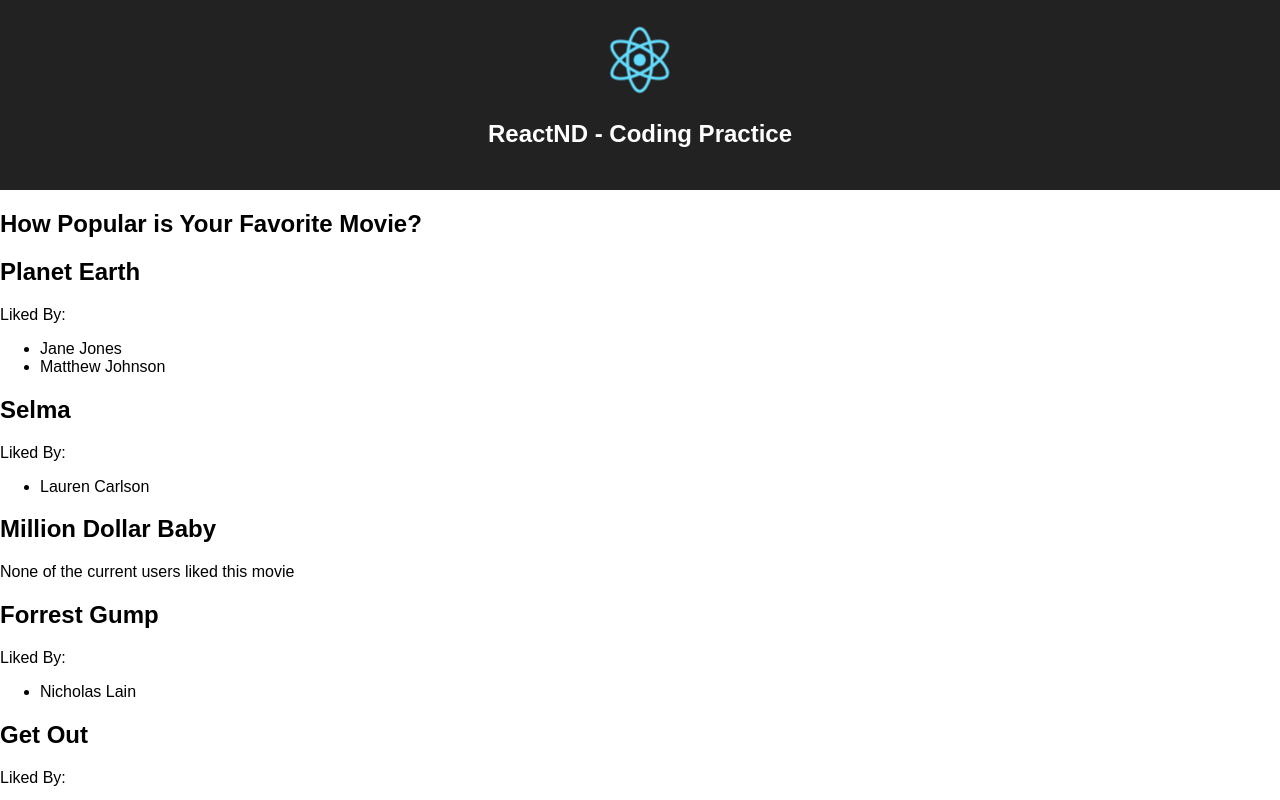
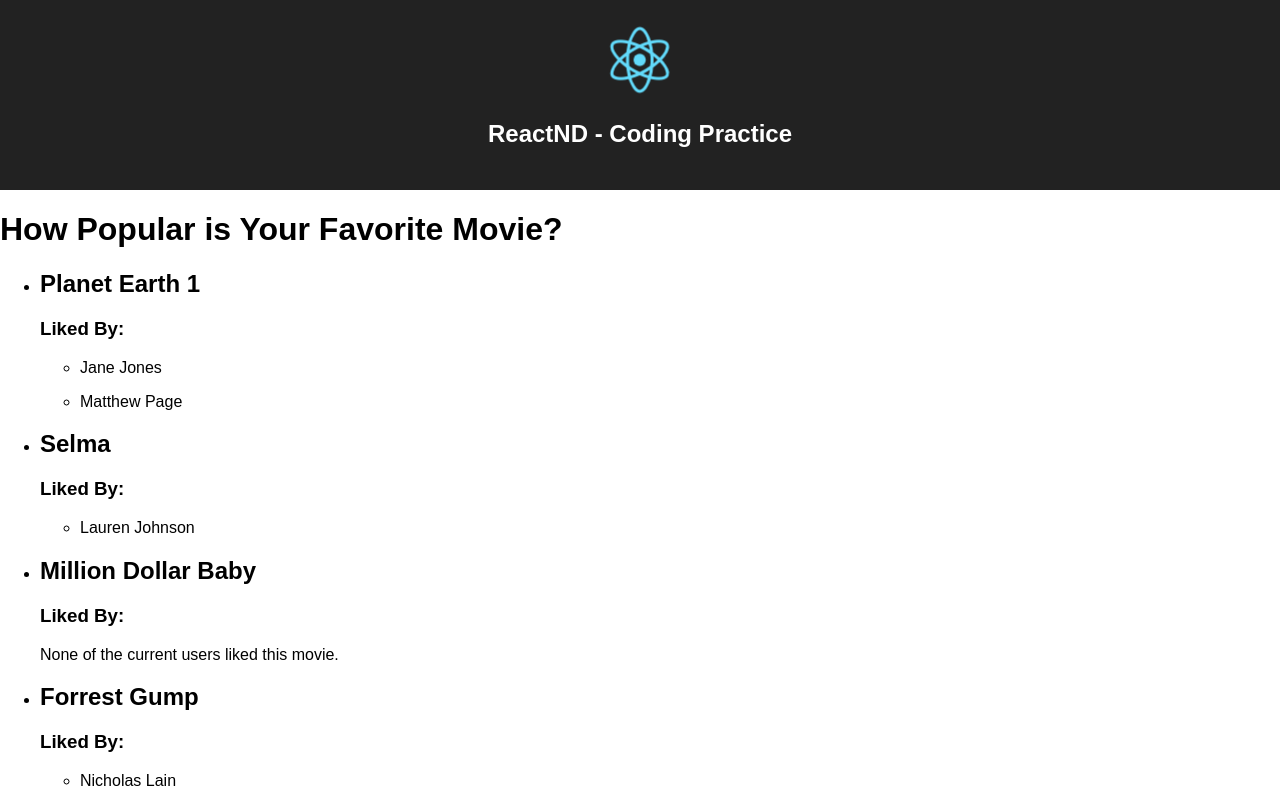
Before and after one commit to avilbol/react-exercises, a React (Create React App) app: page / in a window 1280 px wide. Shown: the top 800 px of the page. Built offline with nearby package versions, Linux system fonts and the light colour scheme.

Commit message:
Adding refactor from stateless to functional components

```diff
--- a/src/App.js
+++ b/src/App.js
@@ -1,13 +1,7 @@
 import React, { Component } from 'react';
 import logo from './logo.svg';
 import './App.css';
-import LikedBy from './LikedBy'
-
-/*
-Display a list of movies where each movie contains a list of users that favorited it.
-
-For detailed instructions, refer to instructions.md.
-*/
+import MovieCardsList from './MovieCardsList';
 
 const profiles = [
   {
@@ -50,7 +44,7 @@ const users = {
   },
   2: {
     id: 2,
-    name: 'Matthew Johnson',
+    name: 'Matthew Page',
     userName: 'mpage',
   },
   3: {
@@ -65,7 +59,7 @@ const users = {
   },
   5: {
     id: 5,
-    name: 'Lauren Carlson',
+    name: 'Lauren Johnson',
     userName: 'user123',
   },
   6: {
@@ -78,7 +72,7 @@ const users = {
 const movies = {
   1: {
     id: 1,
-    name: 'Planet Earth',
+    name: 'Planet Earth 1',
   },
   2: {
     id: 2,
@@ -98,43 +92,17 @@ const movies = {
   },
 };
 
-let groupByMovie = () => {
-  let group = {}
-  profiles.forEach(profile => {
-    let movieID = profile.favoriteMovieID
-    if(!group[movieID]) {
-      group[movieID] = []
-    }
-    group[movieID].push({
-      id: users[profile.userID].id,
-      name: users[profile.userID].name
-    })
-  })
-
-  return group
-}
-
 class App extends Component {
   render() {
-    let moviesLikes = groupByMovie()
     return (
-      <div className="App">
+      <div>
         <header className="App-header">
           <img src={logo} className="App-logo" alt="logo" />
           <h1 className="App-title">ReactND - Coding Practice</h1>
         </header>
-        <h2>How Popular is Your Favorite Movie?</h2>
-		{Object.entries(movies)
-			.map(moviePair => moviePair[1])
-			.map((movie) => (
-                <div>
-                    <h2>{movie.name}</h2>
-                    <LikedBy
-                        usersLikedBy={moviesLikes[movie.id]}
-                        emptyMessage="None of the current users liked this movie"/>
-                </div>
-         	))}
-      	</div>
+        <h1>How Popular is Your Favorite Movie?</h1>
+        <MovieCardsList profiles={profiles} movies={movies} users={users} />
+      </div>
     );
   }
 }
--- /dev/null
+++ b/src/MovieCard.js
@@ -0,0 +1,28 @@
+import React from 'react';
+
+const MovieCard = (props) => (
+  <li key={props.movieInfo.id}>
+  <h2>{props.movieInfo.name}</h2>
+  <h3>Liked By:</h3>
+  {!props.usersWhoLikedMovie || props.usersWhoLikedMovie.length === 0 ? (
+   		<p>None of the current users liked this movie.</p>
+   	)
+	:
+	(
+    	<ul>
+     	{props.usersWhoLikedMovie &&
+      		props.usersWhoLikedMovie.map(userId => {
+         		return (
+      				<li key={userId}>
+     					<p>{props.users[userId].name}</p>
+  					</li>
+  				)}
+			)
+		}
+  		</ul>
+  	)
+  }
+  </li>
+)
+
+export default MovieCard;
--- /dev/null
+++ b/src/MovieCardsList.js
@@ -0,0 +1,33 @@
+import React from 'react';
+import MovieCard from './MovieCard';
+
+const MovieCardsList = (props) => {
+  	const usersByMovie = getUsersByMovie(props.profiles)
+    const movieCards = Object.keys(props.movies).map(id => (
+      <MovieCard
+        key={id}
+        users={props.users}
+        usersWhoLikedMovie={usersByMovie[id]}
+        movieInfo={props.movies[id]}
+      />
+    ))
+    return <ul>{movieCards}</ul>
+  }
+
+const getUsersByMovie = (profiles) => {
+	const usersByMovie = {}
+
+    profiles.forEach(profile => {
+      const movieID = profile.favoriteMovieID;
+
+      if (usersByMovie[movieID]) {
+        usersByMovie[movieID].push(profile.userID);
+      } else {
+        usersByMovie[movieID] = [profile.userID];
+      }
+    })
+
+  	return usersByMovie
+}
+
+export default MovieCardsList;
```
